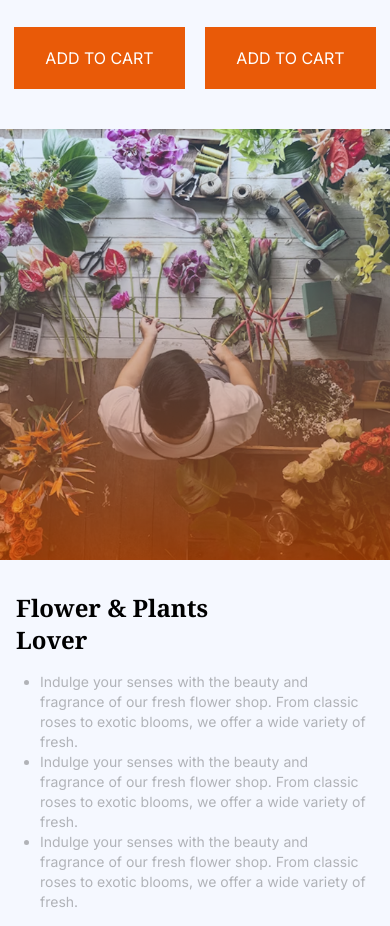
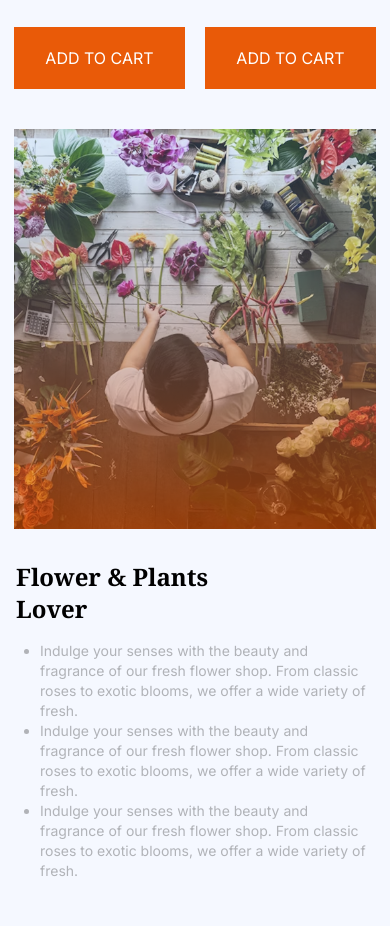
Before and after one commit to GeekRover/Assignmnet-B12A02, a plain HTML site: page index.html in a window 390 px wide. Shown: the part 1805-2731 px from the top of the page. Drawn offline with nearby package versions, Linux system fonts and the light colour scheme.

Commit message:
minor fixes

```diff
--- a/index.html
+++ b/index.html
@@ -195,7 +195,7 @@
       >
         <div class="img-cont relative">
           <img
-            class="md:max-w-[540px] md:h-[597px]"
+            class="md:max-w-[540px] md:h-[597px] px-3.5 md:px-0"
             src="./assets/flower-store.png"
             alt=""
           />
```
